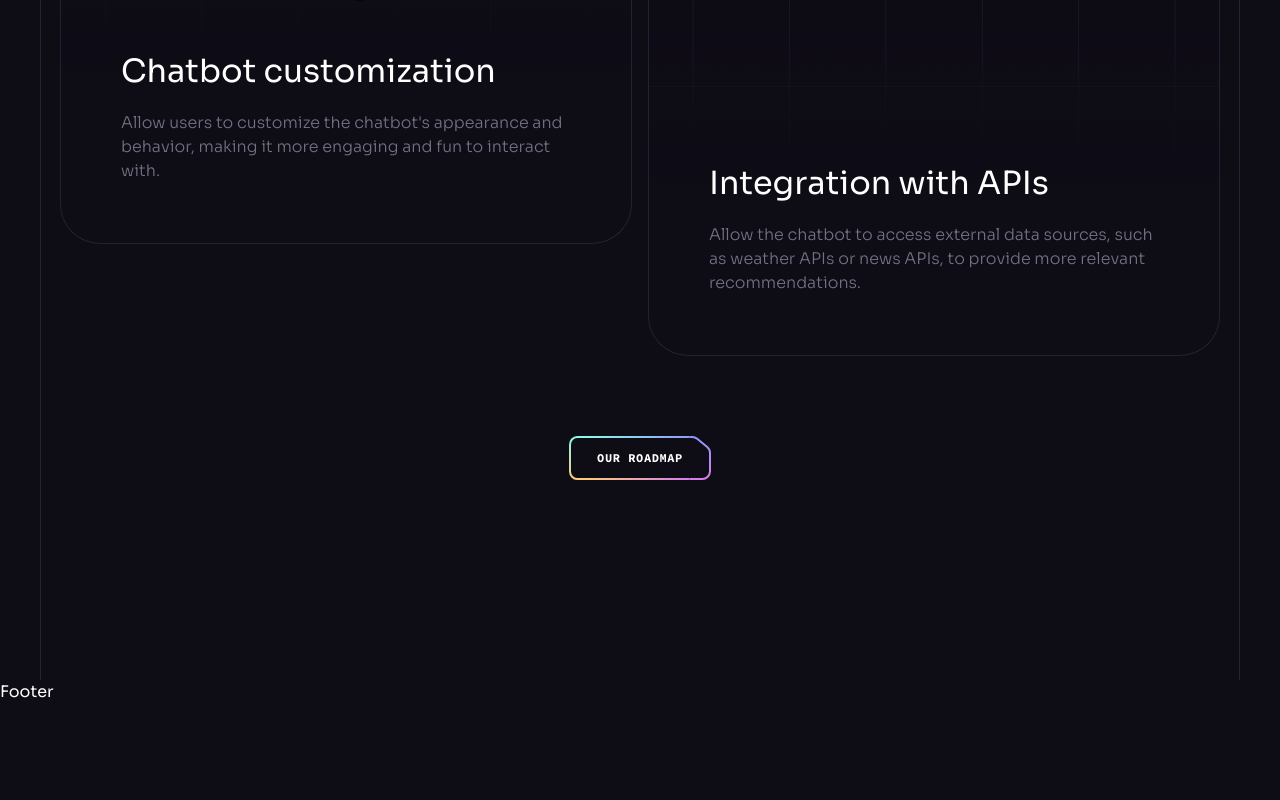
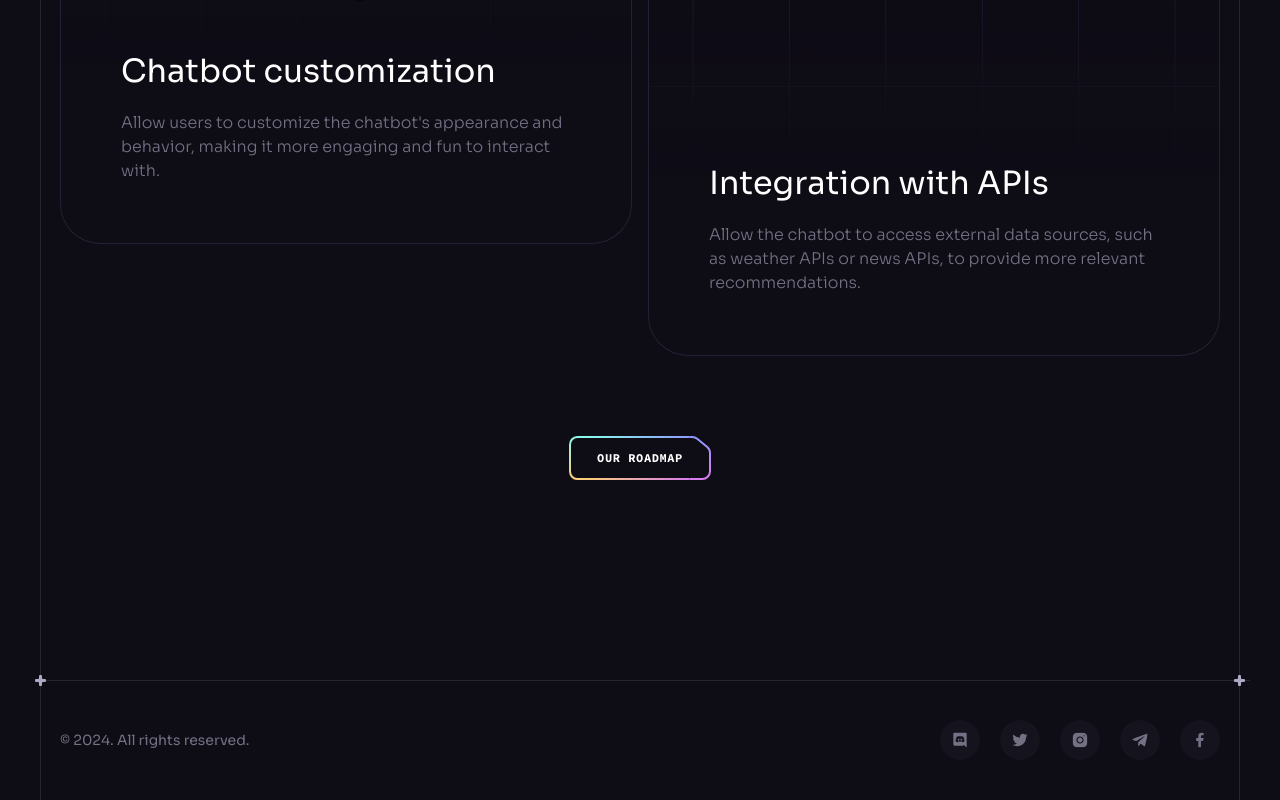
Before and after one commit to mkeloo/brainwave, a React (Vite) app: page / in a window 1280 px wide. Shown: the part 9085-9885 px from the top of the page. Before the commit the page ends 9789 px from the top, so only its background shows below. Built offline with nearby package versions, Linux system fonts and the light colour scheme.

Commit message:
FInally done.

```diff
--- a/src/components/Footer.jsx
+++ b/src/components/Footer.jsx
@@ -1,4 +1,30 @@
+import React from 'react';
+import Section from './Section';
+import { socials } from '../constants';
+
 const Footer = () => {
-  return <div>Footer</div>;
+  return (
+    <Section crosses className="!px-0 !py-10">
+      <div className="container flex sm:justify-between justify-center items-center gap-10 max-sm:flex-col">
+        <p className="caption text-n-4 lg:block">
+          © {new Date().getFullYear()}. All rights reserved.
+        </p>
+
+        <ul className="flex gap-5 flex-wrap">
+          {socials.map((item) => (
+            <a
+              key={item.id}
+              href={item.url}
+              target="_blank"
+              className="flex items-center justify-center w-10 h-10 bg-n-7 rounded-full transition-colors hover:bg-n-6"
+            >
+              <img src={item.iconUrl} width={16} height={16} alt={item.title} />
+            </a>
+          ))}
+        </ul>
+      </div>
+    </Section>
+  );
 };
+
 export default Footer;
```
